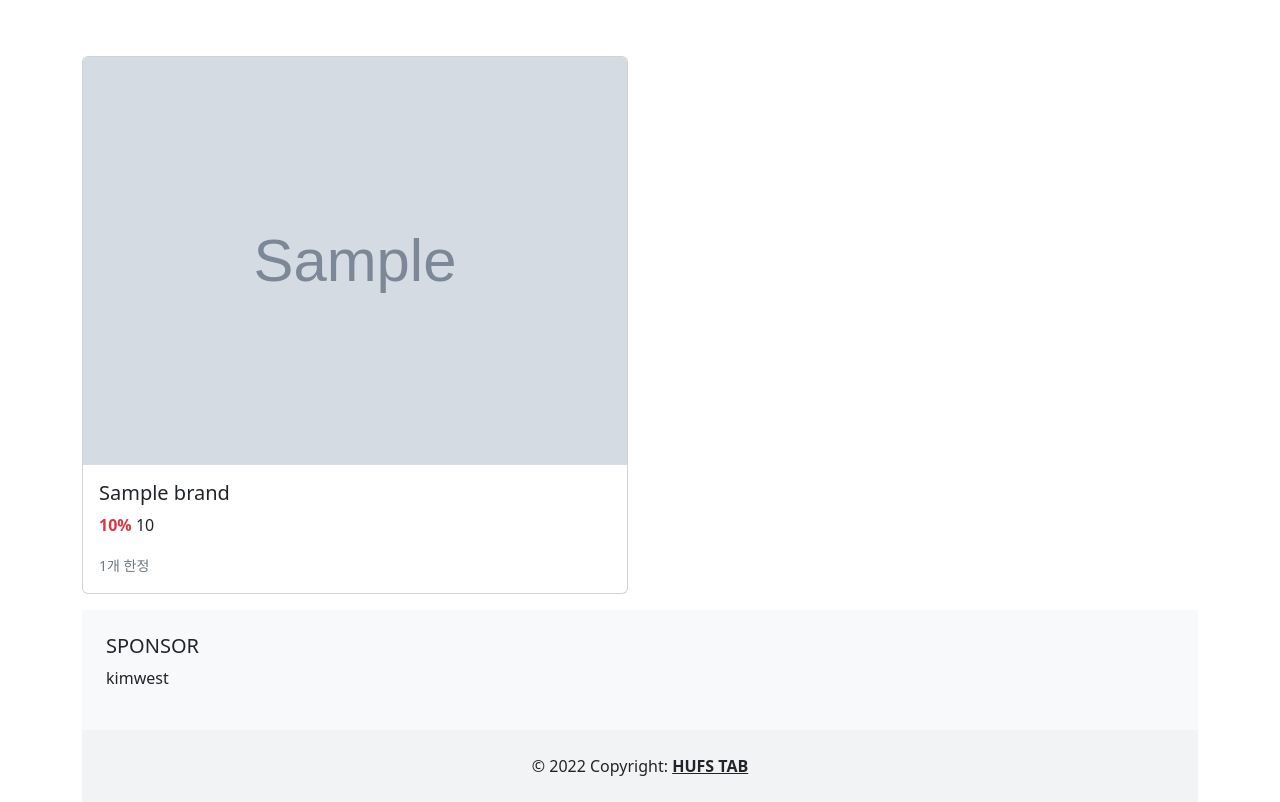
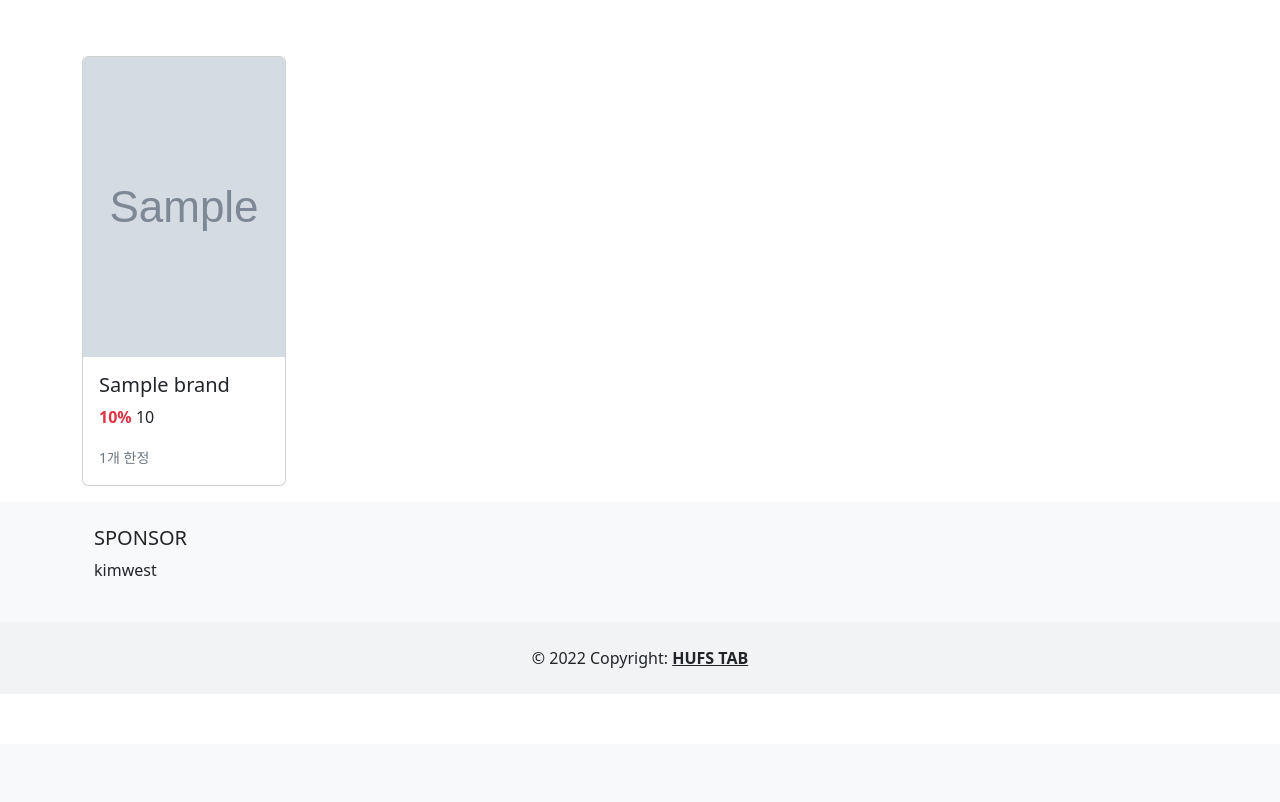
Before and after one commit to hyeonjerry/muearly, a Django app: template templates/index.html in a window 1280 px wide. Shown: the part 56-858 px from the top of the page. After the commit the page ends 724 px from the top, so only its background shows below. Run offline with Django 4.2, Linux system fonts and the light colour scheme; the template is opened without the code that fills it: most values are stand-ins (such as "Sample title", 1, 10 or a date in 2020); grey boxes marked "Sample" are stand-in pictures.

Commit message:
fix: 레이아웃 수정

```diff
--- a/templates/index.html
+++ b/templates/index.html
@@ -5,11 +5,11 @@
 {% if not items %}
 <p>상품을 준비중이에요</p>
 {% else %}
-<div class="row row-cols-1 row-cols-md-2 g-4">
+<div class="row row-cols-1 row-cols-md-5 g-4">
 {% for item in items %}
   <div class="col">
     <div class="card">
-      <img src="{{ item.src }}" class="card-img-top">
+      <img src="{{ item.src }}" class="card-img-top" style="height: 300px; object-fit: cover;">
       <div class="card-body">
         <h5 class="card-title">{{ item.brand }}</h5>
         <p class="card-text"><strong class="text-danger">{{ item.discount }}% </strong> {{ item.price|intcomma }}</p>
@@ -18,5 +18,6 @@
     </div>
   </div>
 {% endfor %}
+</div>
 {% endif %}
 {% endblock %}
```
